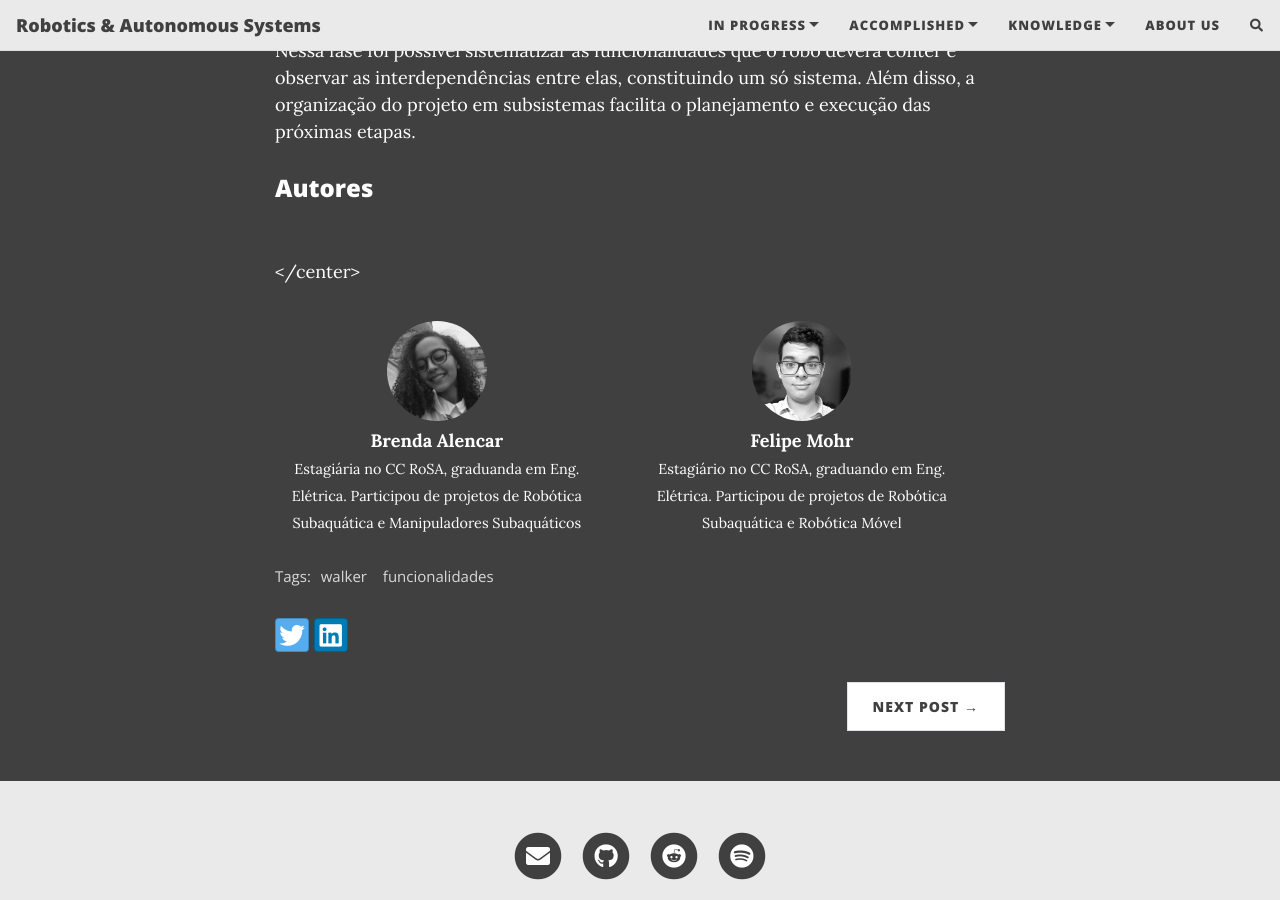
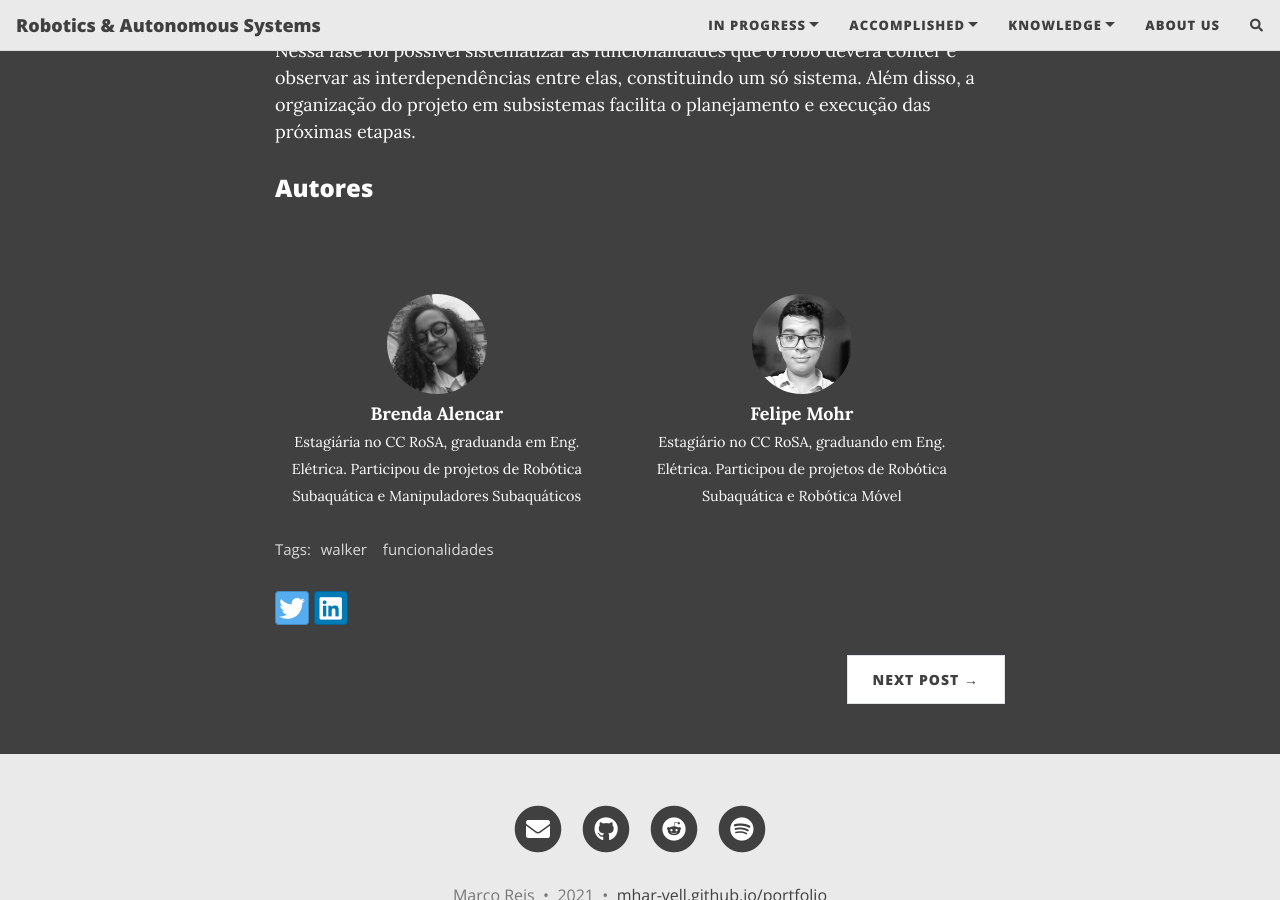
Before and after one commit to seixasxbr/rasc, a Jekyll site: the page built from _posts/2020-07-19-walker-funcionalidades.md, in a window 1280 px wide and 900 px high, scrolled down 2541 px. Built offline with Jekyll 4.4.1, drawn with Linux system fonts in a browser that asks for light colours; nearby versions of some CDN libraries; comment, search, counter and statistics services are not loaded.

Commit message:
fix text

```diff
--- a/_posts/2020-07-19-walker-funcionalidades.md
+++ b/_posts/2020-07-19-walker-funcionalidades.md
@@ -38,7 +38,7 @@ As funcionalidades são as seguintes:
 
 Nessa fase foi possível sistematizar as funcionalidades que o robô deverá conter e observar as interdependências entre elas, constituindo um só sistema. Além disso, a organização do projeto em subsistemas facilita o planejamento e execução das próximas etapas.
 
-<h3 class="post-title">Autores</h3><br/></center>
+<h3 class="post-title">Autores</h3><br/>
 <div class="row">
   <div class=" col-xl-auto offset-xl-0 col-lg-4 offset-lg-0">
     <table class="table-borderless highlight">
```
Also changed, not shown: other parts of _posts/2020-07-19-walker-funcionalidades.md (+1 -1 lines).
